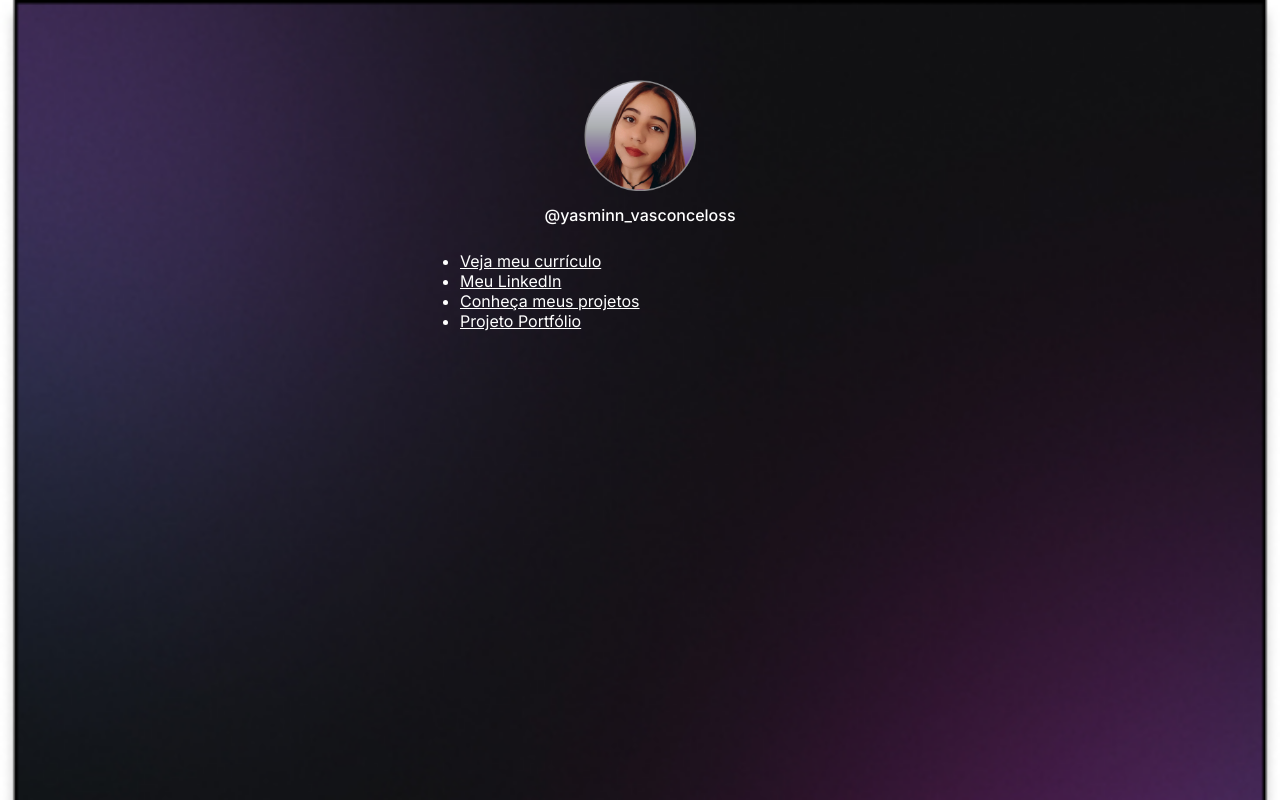
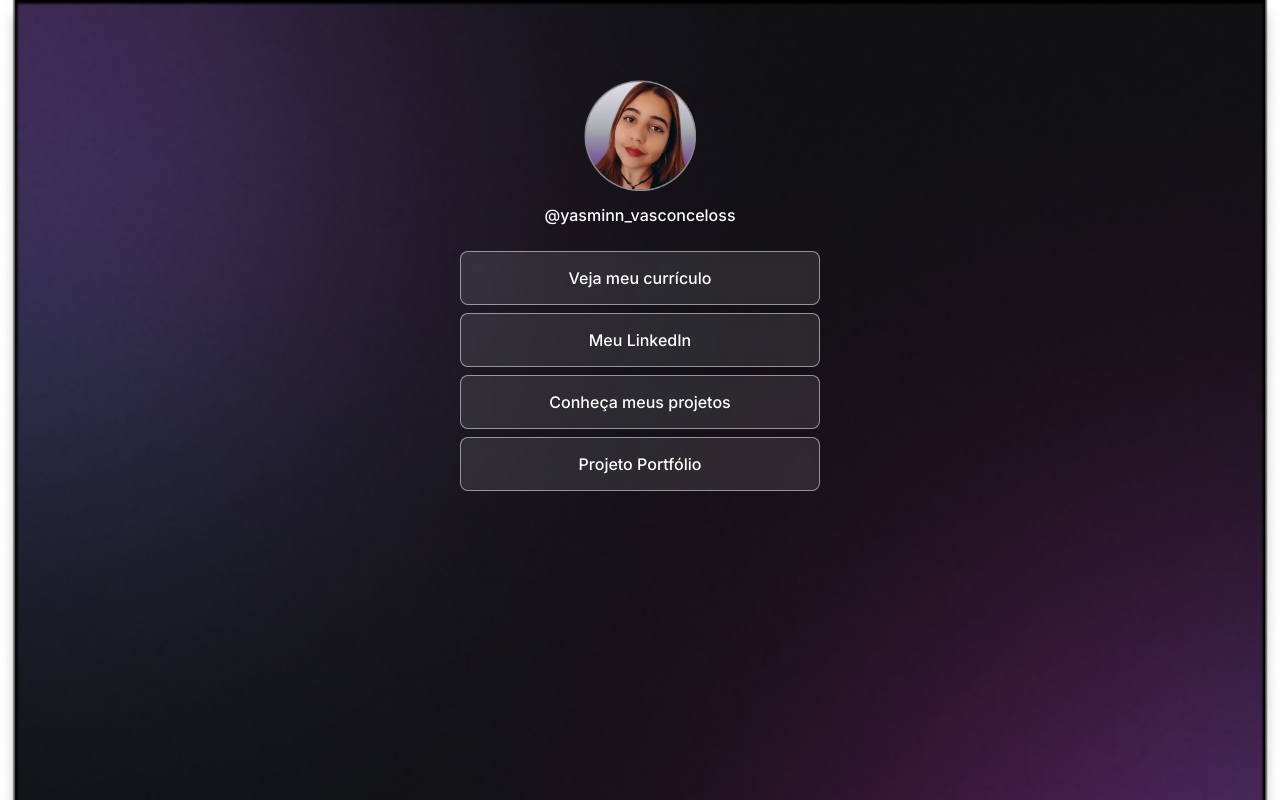
Before and after one commit to yasminvasconceloss/Agregador_links_portfolio, a plain HTML site: page index.html in a window 1280 px wide. Drawn offline with Linux system fonts and the light colour scheme.

Commit message:
Update style.css
botões estilização e hover

```diff
--- a/style.css
+++ b/style.css
@@ -43,3 +43,33 @@ body * {
 }
 
 /*LINKS*/
+ul {
+  list-style: none;
+  display: flex;
+  flex-direction: column;
+  gap: 8px;
+}
+
+ul li a {
+  display: flex;
+  justify-content: center;
+  align-items: center;
+
+  padding: 16px 24px;
+
+  background: rgba(255, 255, 255, 0.1);
+  border-radius: 8px;
+  border: 1px solid rgba(255, 255, 255, 0.5);
+
+  backdrop-filter: blur(4px);
+
+  text-decoration: none;
+  font-weight: 500;
+
+  transition: background 0.5s;
+}
+
+ul li a:hover {
+  background: rgba(255, 255, 255, 0.05);
+  border: 1.5px solid white;
+}
```
